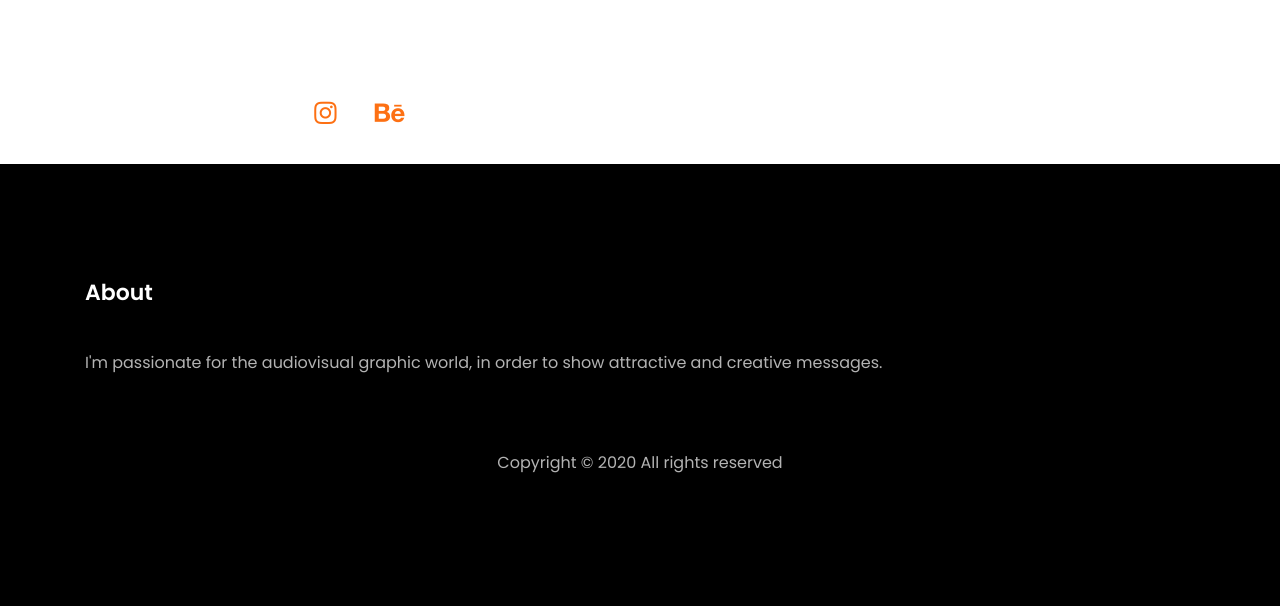
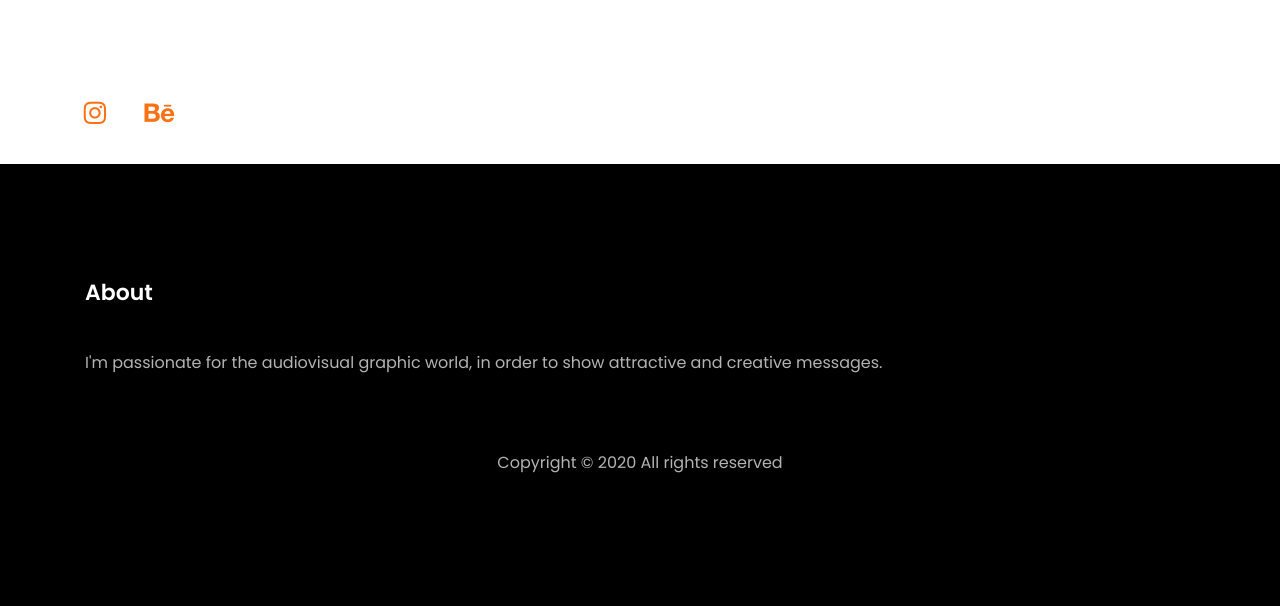
Before and after one commit to diegomonge21/sitio, a PHP site: page / in a window 1280 px wide. Shown: the part 2936-3542 px from the top of the page. Run offline with PHP 8.4, Linux system fonts and the light colour scheme; some web fonts are replaced.

Commit message:
Update index.php

```diff
--- a/index.php
+++ b/index.php
@@ -232,7 +232,7 @@
         </div>
 
         <div class="row no-gutters block-9">
-          <div class="col-md-6 justify-content-center order-md-last d-flex">
+          <div class="row justify-content-center order-md-last d-flex">
 		  <ul class="ftco-footer-social list-unstyled float-md-left float-lft mt-2">
                 <li class="ftco-animate"><a href="https://www.instagram.com/monge.design/" target="_blank"><span class="icon-instagram"></span></a></li>
                 <li class="ftco-animate"><a href="https://www.behance.net/mongedesign" target="_blank"><span class="icon-behance"></span></a></li>
```
